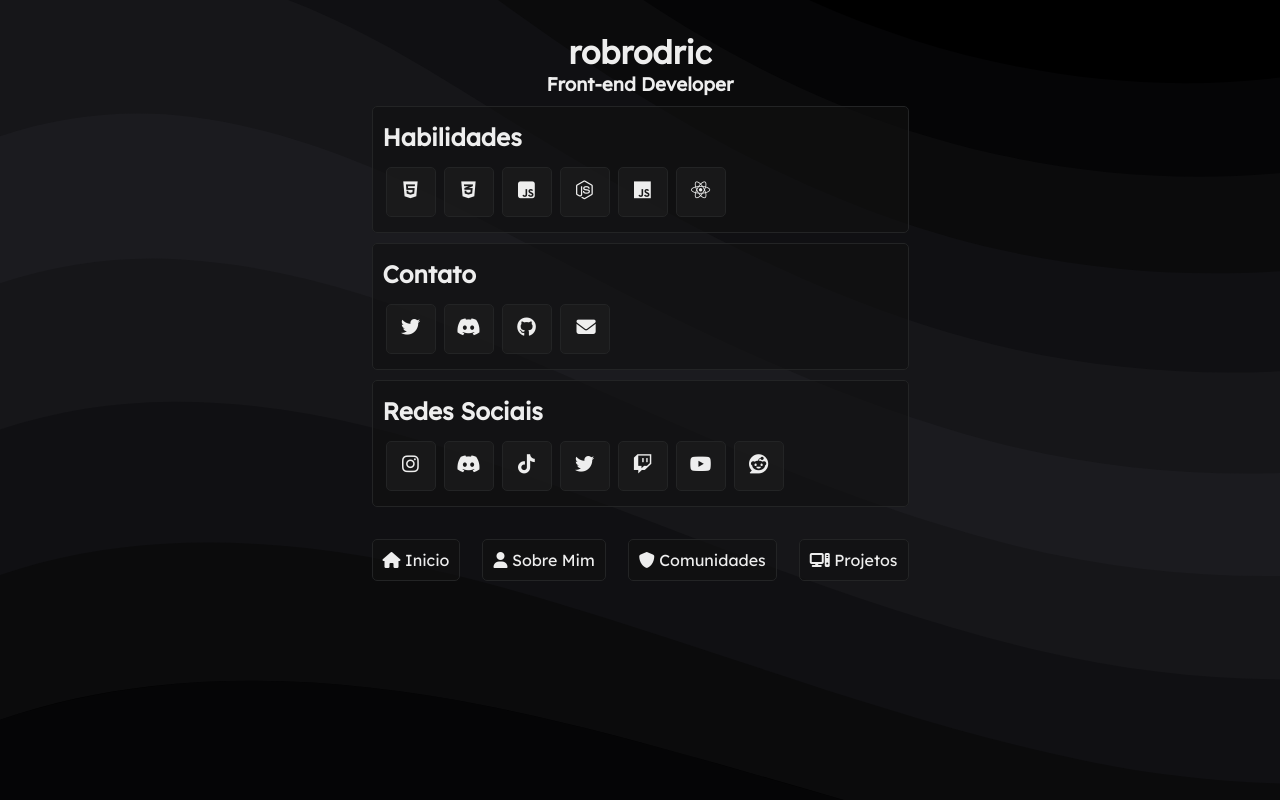
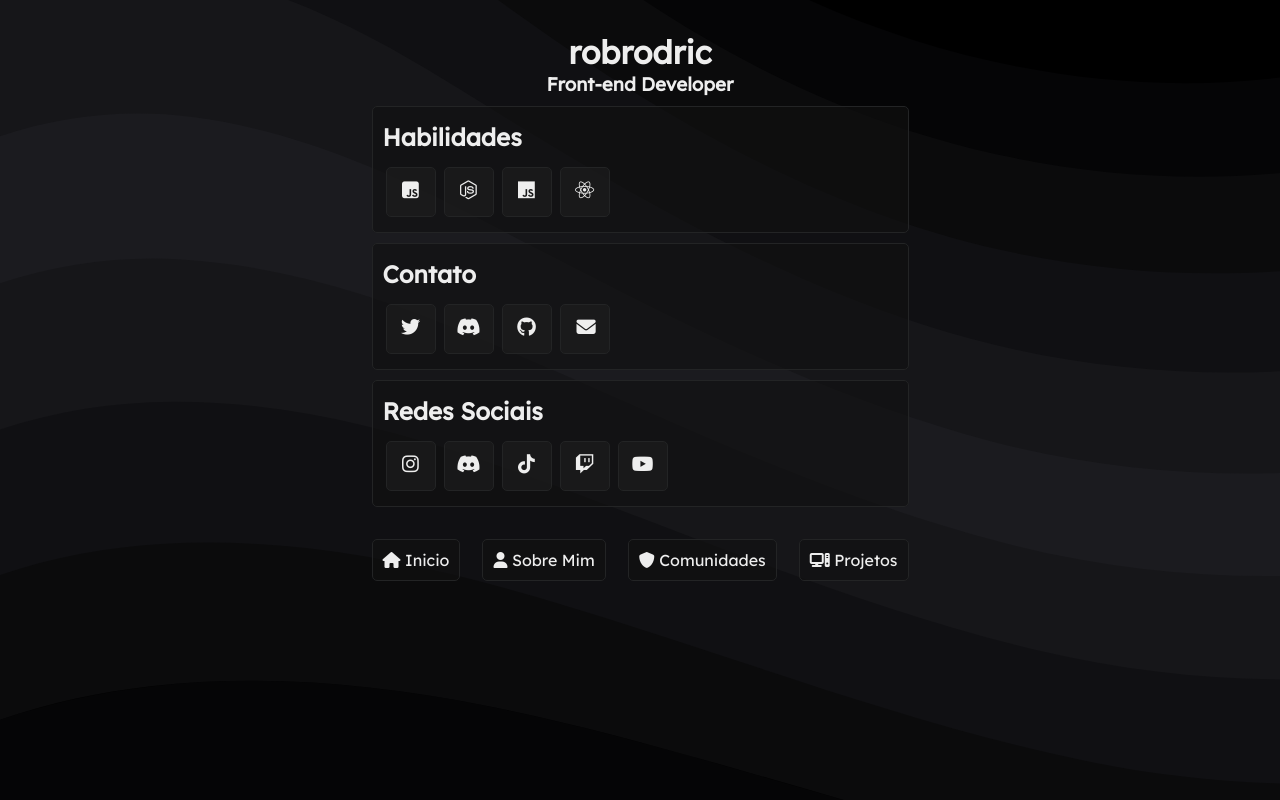
Before and after one commit to robrodric/robrodric-web, a React (Vite) app: page / in a window 1280 px wide. Built offline with nearby package versions, Linux system fonts and the light colour scheme.

Commit message:
Removido alguns icons

```diff
--- a/src/components/Home/index.jsx
+++ b/src/components/Home/index.jsx
@@ -14,8 +14,6 @@ function Home() {
         <div className="box">
         <h2>Habilidades</h2>
         <ul className="home-div">
-          <li><i className="fa-brands fa-html5 icon"></i></li>
-          <li><i className="fa-brands fa-css3-alt icon"></i></li>
           <li><i className="fa-brands fa-square-js icon"></i></li>
           <li><i className="fa-brands fa-node-js icon"></i></li>
           <li><i className="fa-brands fa-js icon"></i></li>
@@ -37,10 +35,8 @@ function Home() {
           <li><a href="https://instagram.com/robrodric_"><i className="fa-brands fa-instagram icon"></i></a></li>
           <li><a href="https://discord.com/users/655176205171163138"><i className="fa-brands fa-discord icon"></i></a></li>
           <li><a href="https://tiktok.com/robrodric"><i className="fa-brands fa-tiktok icon"></i></a></li>
-          <li><a href="https://twitter.com/robrodric"><i className="fa-brands fa-twitter icon"></i></a></li>
           <li><a href="https://twitch.tv/robrodric"><i className="fa-brands fa-twitch icon"></i></a></li>
           <li><a href="https://youtube.com/c/robrodric"><i className="fa-brands fa-youtube icon"></i></a></li>
-          <li><a href="https://reddit.com/user/robrodric"><i className="fa-brands fa-reddit icon"></i></a></li>
         </ul>
         </div>
         </div>
```
